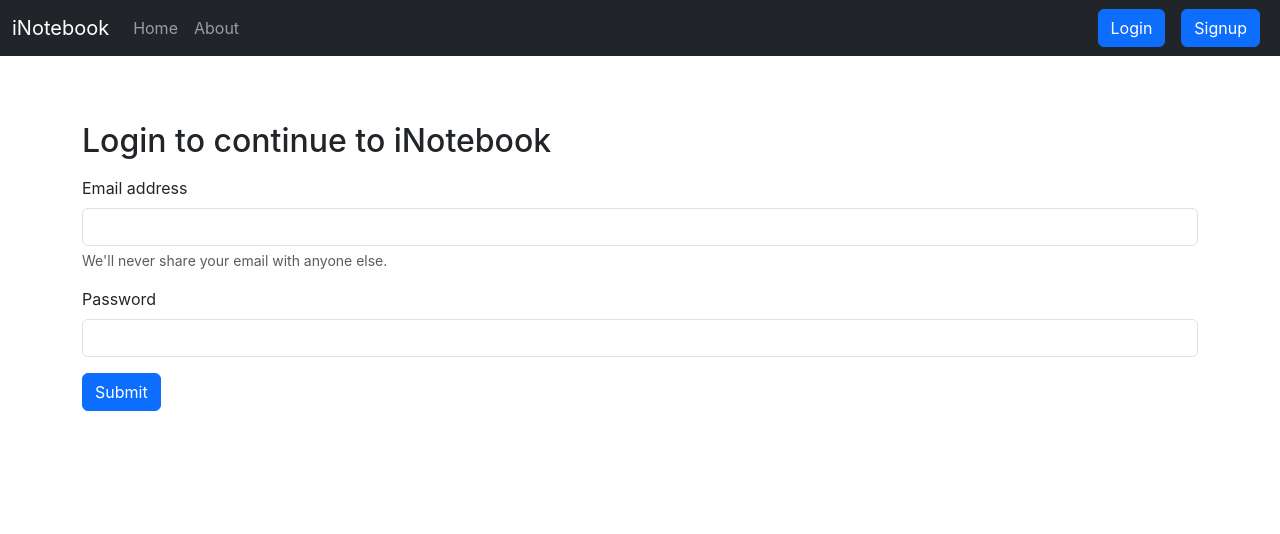
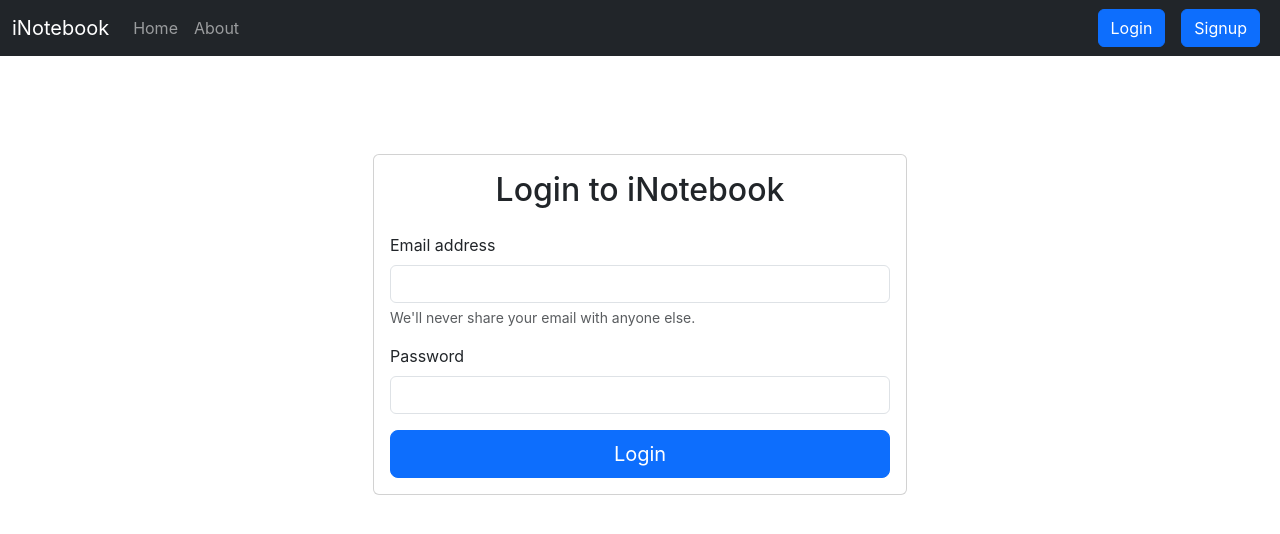
Before and after one commit to Ajay-33/iNotebook, a React (Create React App) app: page /login in a window 1280 px wide. Shown: the top 534 px of the page. Built offline with nearby package versions, Linux system fonts and the light colour scheme.

Commit message:
Improved Styling

```diff
--- a/src/App.js
+++ b/src/App.js
@@ -31,7 +31,7 @@ function App() {
     <>
       <NoteState>
         <Router>
-          <Navbar />
+          <Navbar showAlert={showAlert} />
           <Alert alert={alert} />
           <div className="container">
             <Routes>
--- a/src/components/AddNote.js
+++ b/src/components/AddNote.js
@@ -1,22 +1,21 @@
-import React, { useContext, useState } from 'react'
+import React, { useContext, useState } from 'react';
 import noteContext from '../context/notes/NoteContext';
 
 const AddNote = (props) => {
-
     const context = useContext(noteContext);
     const { addNote } = context;
-    const [note, setNote] = useState({ title: "", description: "", tag: "" })
+    const [note, setNote] = useState({ title: "", description: "", tag: "" });
 
     const handleSubmission = (e) => {
-        e.preventDefault()
-        addNote(note.title, note.description, note.tag)
-        setNote({ title: "", description: "", tag: "" })
-        props.showAlert("Added Succesfully", 'success')
-    }
+        e.preventDefault();
+        addNote(note.title, note.description, note.tag);
+        setNote({ title: "", description: "", tag: "" });
+        props.showAlert("Added Successfully", 'success');
+    };
 
     const onChange = (e) => {
-        setNote({ ...note, [e.target.name]: e.target.value })
-    }
+        setNote({ ...note, [e.target.name]: e.target.value });
+    };
 
     return (
         <div className="container my-3">
@@ -24,11 +23,11 @@ const AddNote = (props) => {
             <form className='my-3' onSubmit={handleSubmission}>
                 <div className="mb-3">
                     <label htmlFor="title" className="form-label">Title</label>
-                    <input type="text" className="form-control" id="title" name='title' value={note.title} aria-describedby="emailHelp" onChange={onChange} minLength={3} required />
+                    <input type="text" className="form-control" id="title" name='title' value={note.title} onChange={onChange} minLength={3} required />
                 </div>
                 <div className="mb-3">
                     <label htmlFor="description" className="form-label">Description</label>
-                    <input type="text" className="form-control" id="description" value={note.description} name='description' onChange={onChange} minLength={5} required />
+                    <textarea className="form-control" id="description" value={note.description} name='description' onChange={onChange} minLength={5}  required></textarea>
                 </div>
                 <div className="mb-3">
                     <label htmlFor="tag" className="form-label">Tag</label>
@@ -37,7 +36,7 @@ const AddNote = (props) => {
                 <button type="submit" className="btn btn-primary" >Add Note</button>
             </form>
         </div>
-    )
-}
+    );
+};
 
-export default AddNote
+export default AddNote;
--- a/src/components/Login.js
+++ b/src/components/Login.js
@@ -1,16 +1,16 @@
-import React, { useState } from 'react'
-import { useNavigate } from 'react-router-dom'
+import React, { useState } from 'react';
+import { useNavigate } from 'react-router-dom';
 
 function Login(props) {
-    const [credentials, setCredentials] = useState({ email: "", password: "" })
+    const [credentials, setCredentials] = useState({ email: "", password: "" });
     let navigate = useNavigate();
 
     const onChange = (e) => {
-        setCredentials({ ...credentials, [e.target.name]: e.target.value })
+        setCredentials({ ...credentials, [e.target.name]: e.target.value });
     }
 
     const handleSubmission = async (e) => {
-        e.preventDefault()
+        e.preventDefault();
         const response = await fetch("http://localhost:5000/api/auth/login", {
             method: 'POST',
             headers: {
@@ -20,20 +20,24 @@ function Login(props) {
         });
         const json = await response.json();
         if (json.success) {
-            localStorage.setItem('token', json.authtoken)
-            navigate("/")
-            props.showAlert("Logged in Succesfully", "success")
+            localStorage.setItem('token', json.authtoken);
+            navigate("/");
+            props.showAlert("Logged in Successfully", "success");
 
         }
         else {
-            props.showAlert("Invalid Credentials", "danger")
+            props.showAlert("Invalid Credentials", "danger");
 
         }
     }
 
     return (
-        <div className='mt-2'>
-            <h2 className='my-3'>Login to continue to iNotebook</h2>
+        <div className='container mt-5'>
+            <div className='row justify-content-center'>
+                <div className='col-md-6'>
+                    <div className='card'>
+                        <div className='card-body'>
+                            <h2 className='card-title text-center mb-4'>Login to iNotebook</h2>
                             <form onSubmit={handleSubmission}>
                                 <div className="mb-3">
                                     <label htmlFor="email" className="form-label">Email address</label>
@@ -41,13 +45,19 @@ function Login(props) {
                                     <div id="emailHelp" className="form-text">We'll never share your email with anyone else.</div>
                                 </div>
                                 <div className="mb-3">
-                    <label htmlFor="passoword" className="form-label">Password</label>
+                                    <label htmlFor="password" className="form-label">Password</label>
                                     <input type="password" name='password' className="form-control" value={credentials.password} onChange={onChange} id="password" />
                                 </div>
-                <button type="submit" className="btn btn-primary" onSubmit={handleSubmission}>Submit</button>
+                                <div className='d-grid'>
+                                    <button type="submit" className="btn btn-primary btn-lg">Login</button>
+                                </div>
                             </form>
                         </div>
-    )
+                    </div>
+                </div>
+            </div>
+        </div>
+    );
 }
 
-export default Login
+export default Login;
--- a/src/components/Navbar.js
+++ b/src/components/Navbar.js
@@ -1,11 +1,12 @@
 import React from 'react'
 import { Link, useLocation, useNavigate } from 'react-router-dom'
 
-function Navbar() {
+function Navbar(props) {
     let location = useLocation();
     const navigate = useNavigate()
     const handleLogOut = () => {
         localStorage.removeItem('token');
+        props.showAlert('Logged out Succesfully','success')
         navigate('/login')
     }
 
--- a/src/components/Notes.js
+++ b/src/components/Notes.js
@@ -46,7 +46,7 @@ function Notes(props) {
       </button>
 
       <div className="modal fade" id="exampleModal" tabIndex="-1" aria-labelledby="exampleModalLabel" aria-hidden="true">
-        <div className="modal-dialog">
+        <div className="modal-dialog modal-dialog-centered">
           <div className="modal-content">
             <div className="modal-header">
               <h1 className="modal-title fs-5" id="exampleModalLabel">Edit Note</h1>
@@ -60,7 +60,7 @@ function Notes(props) {
                 </div>
                 <div className="mb-3">
                   <label htmlFor="description" className="form-label">Description</label>
-                  <input type="text" className="form-control" id="edescription" name='edescription' value={note.edescription} onChange={onChange} minLength={5} required />
+                  <textarea className="form-control" id="edescription" name='edescription' value={note.edescription} onChange={onChange} minLength={5} required />
                 </div>
                 <div className="mb-3">
                   <label htmlFor="tag" className="form-label">Tag</label>
@@ -75,6 +75,8 @@ function Notes(props) {
           </div>
         </div>
       </div>
+
+
       <div className="row my-3">
         <h2>Your Notes</h2>
         <div className="container ">
--- a/src/components/Signup.js
+++ b/src/components/Signup.js
@@ -1,16 +1,16 @@
-import React, { useState } from 'react'
-import { useNavigate } from 'react-router-dom'
+import React, { useState } from 'react';
+import { useNavigate } from 'react-router-dom';
 
 function Signup(props) {
-    const [credentials, setCredentials] = useState({ name: "", email: "", password: "", cpassword: "" })
+    const [credentials, setCredentials] = useState({ name: "", email: "", password: "", cpassword: "" });
     const navigate = useNavigate();
 
     const handleSubmission = async (e) => {
-        e.preventDefault()
-        const { name, email, password, cpassword } = credentials
+        e.preventDefault();
+        const { name, email, password, cpassword } = credentials;
         if (cpassword !== password) {
-            props.showAlert("Passwords donot match", "danger")
-            return
+            props.showAlert("Passwords don't match", "danger");
+            return;
         }
         const response = await fetch("http://localhost:5000/api/auth/createuser", {
             method: 'POST',
@@ -21,30 +21,34 @@ function Signup(props) {
         });
         const json = await response.json();
         if (json.success) {
-            localStorage.setItem('token', json.authtoken)
-            navigate("/")
-            props.showAlert("Account created Succesfully", "success")
+            localStorage.setItem('token', json.authtoken);
+            navigate("/");
+            props.showAlert("Account created Successfully", "success");
         }
         else {
-            props.showAlert("Invalid Details", "danger")
+            props.showAlert("Invalid Details", "danger");
         }
     }
 
     const onChange = (e) => {
-        setCredentials({ ...credentials, [e.target.name]: e.target.value })
+        setCredentials({ ...credentials, [e.target.name]: e.target.value });
     }
 
     return (
-        <div className='container mt-2'>
-            <h2 className='my-3'>Create an account to use iNotebook</h2>
+        <div className='container mt-5'>
+            <div className='row justify-content-center'>
+                <div className='col-md-6'>
+                    <div className='card'>
+                        <div className='card-body'>
+                            <h2 className='card-title text-center mb-4'>Create an account</h2>
                             <form onSubmit={handleSubmission}>
                                 <div className="mb-3">
-                    <label htmlFor="name" className="form-label">Name </label>
-                    <input type="text" className="form-control" id="name" name='name' required minLength={3} onChange={onChange} aria-describedby="emailHelp" />
+                                    <label htmlFor="name" className="form-label">Name</label>
+                                    <input type="text" className="form-control" id="name" name='name' required minLength={3} onChange={onChange} />
                                 </div>
                                 <div className="mb-3">
-                    <label htmlFor="email" className="form-label">Email </label>
-                    <input type="email" className="form-control" id="email" name='email' required onChange={onChange} aria-describedby="emailHelp" />
+                                    <label htmlFor="email" className="form-label">Email</label>
+                                    <input type="email" className="form-control" id="email" name='email' required onChange={onChange} />
                                 </div>
                                 <div className="mb-3">
                                     <label htmlFor="password" className="form-label">Password</label>
@@ -54,10 +58,16 @@ function Signup(props) {
                                     <label htmlFor="cpassword" className="form-label">Confirm Password</label>
                                     <input type="password" className="form-control" id="cpassword" name='cpassword' required minLength={5} onChange={onChange} />
                                 </div>
-                <button type="submit" className="btn btn-primary">Submit</button>
+                                <div className='d-grid'>
+                                    <button type="submit" className="btn btn-primary btn-lg">Sign Up</button>
+                                </div>
                             </form>
                         </div>
-    )
+                    </div>
+                </div>
+            </div>
+        </div>
+    );
 }
 
-export default Signup
+export default Signup;
```
Also changed, not shown: src/components/Alert.js (+11 -10 lines), src/components/NoteItem.js (+6 -7 lines). Lines whose indentation alone changed are shown as unchanged.
